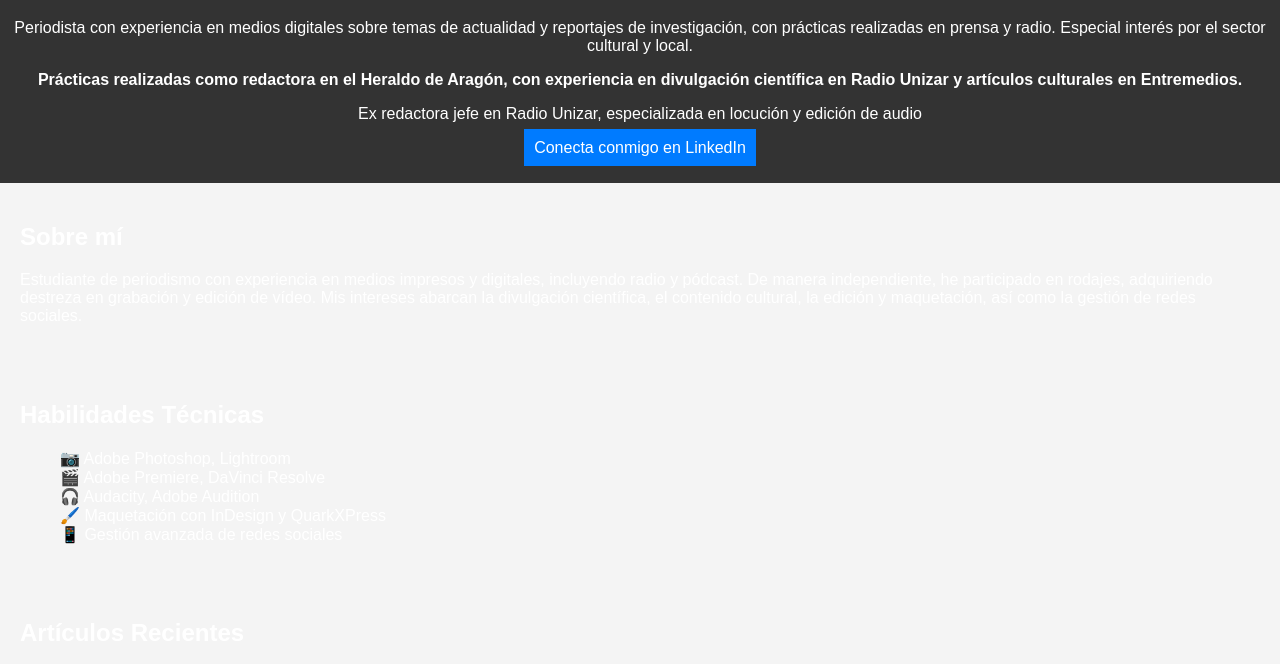
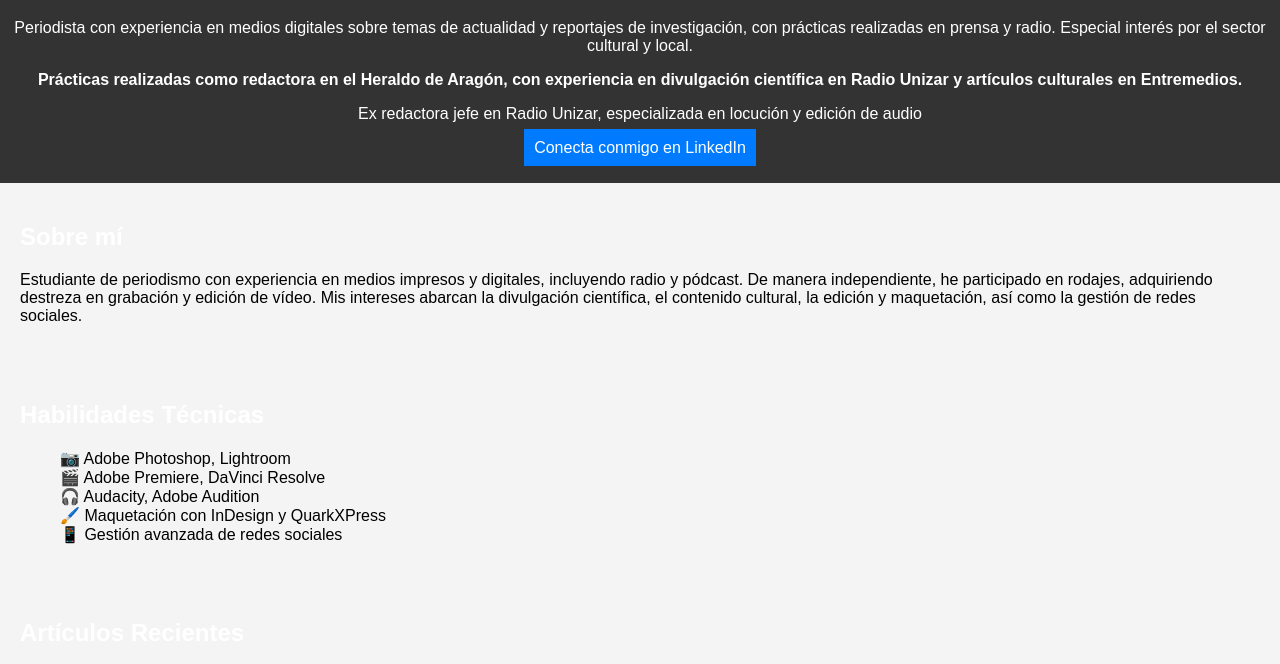
Before and after one commit to cerezaines/cerezaines.github.io, a plain HTML site: page index.html in a window 1280 px wide. Shown: the part 71-735 px from the top of the page. Drawn offline with Linux system fonts and the light colour scheme.

Commit message:
Update index.html

```diff
--- a/index.html
+++ b/index.html
@@ -11,7 +11,7 @@
             margin: 0;
             padding: 0;
             background-color: #f4f4f4;
-            color: white; /* Color del texto */
+            color: black; /* Color del texto */
         }
         header {
             background-color: #333333; /* Color gris oscuro para el encabezado */
```
